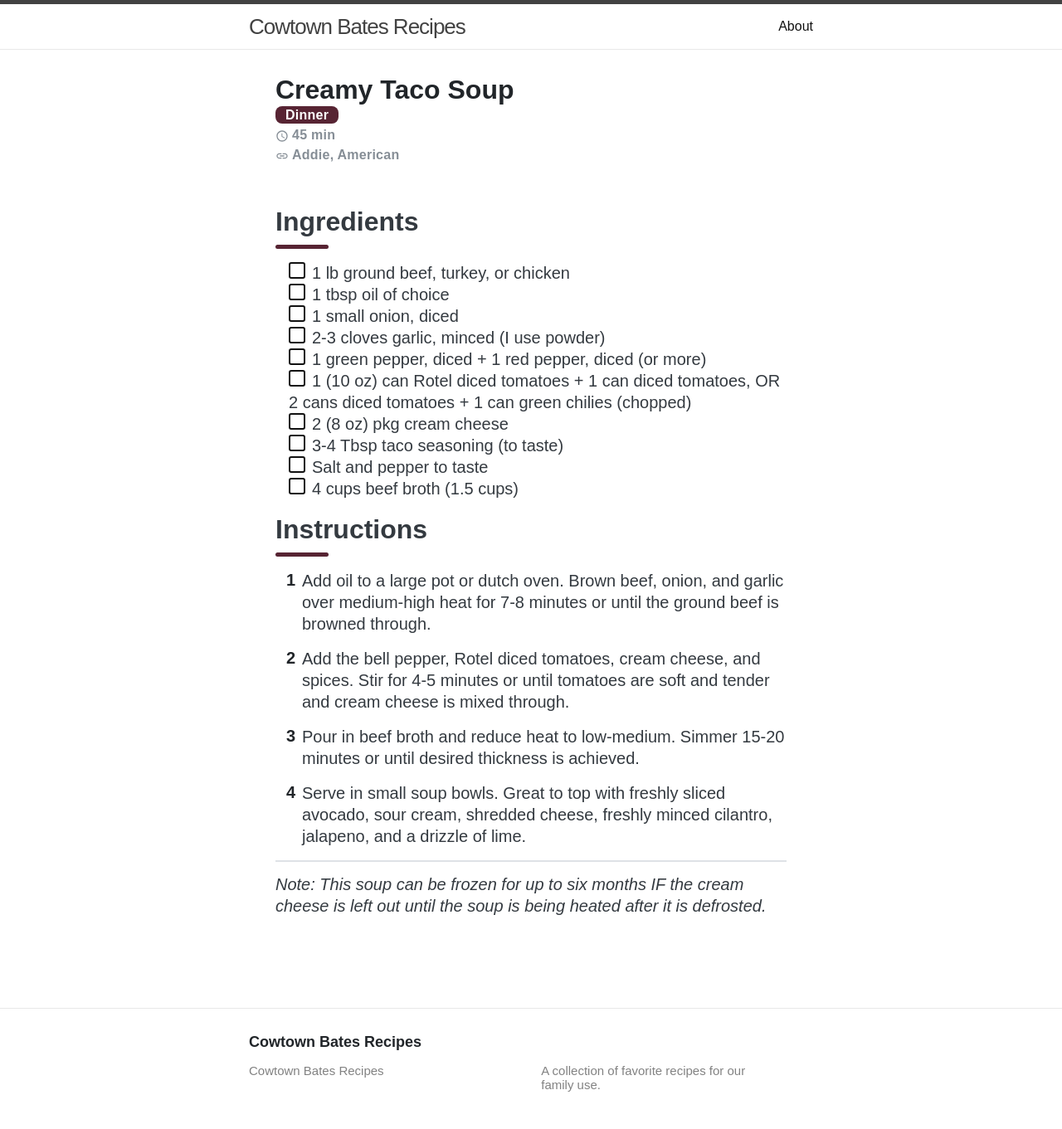
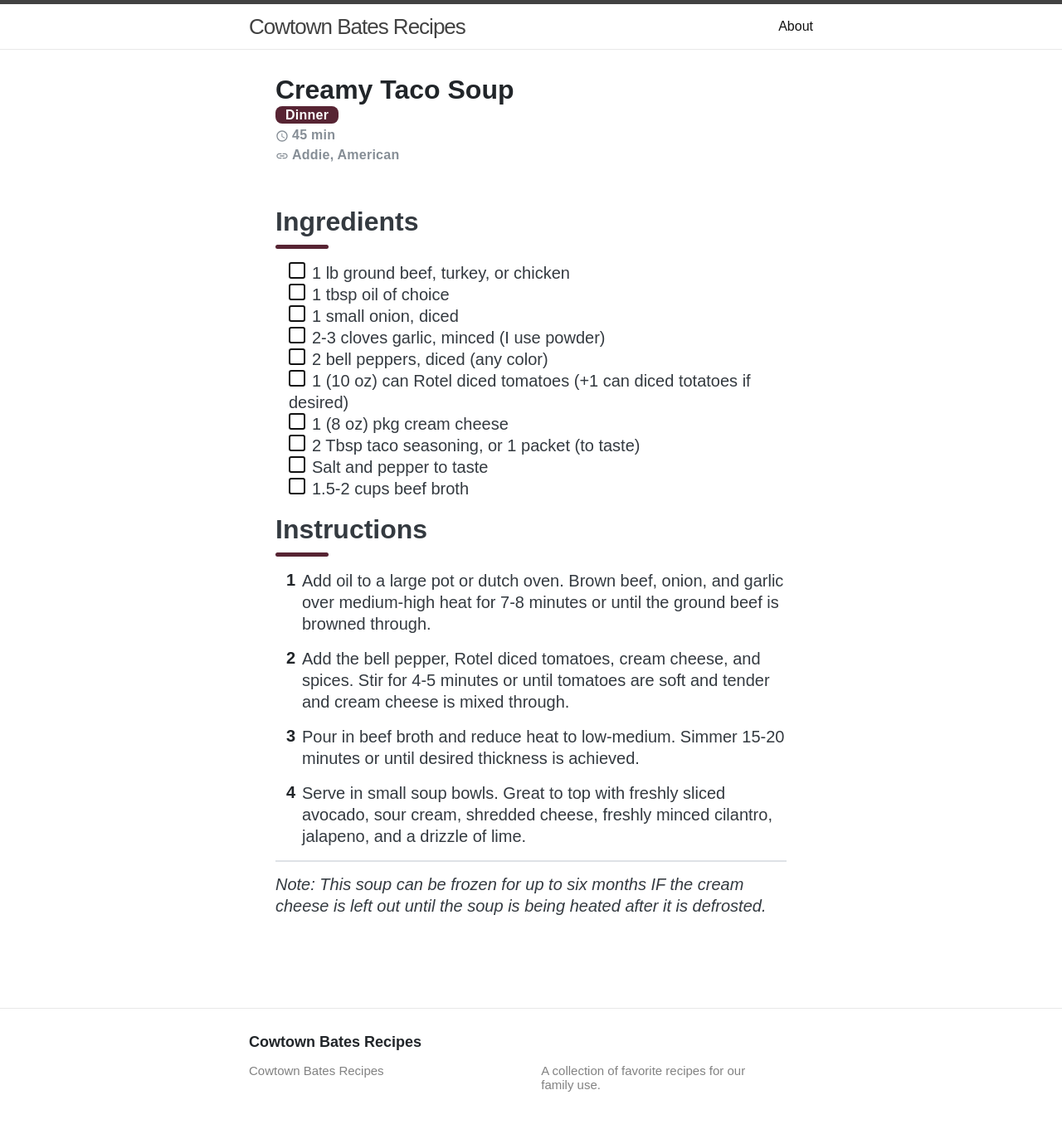
Before and after one commit to sfb1996/cookbook, a Jekyll site: the page built from _recipes/dinners/creamy-taco-soup.md, in a window 1280 px wide. Shown: the whole page at 83% size. Built offline with Jekyll 4.4.1, drawn with Linux system fonts in a browser that asks for light colours.

Commit message:
Update creamy-taco-soup.md

```diff
--- a/_recipes/dinners/creamy-taco-soup.md
+++ b/_recipes/dinners/creamy-taco-soup.md
@@ -13,12 +13,12 @@ tags: ['American', 'Addie']
 - [ ] 1 tbsp oil of choice
 - [ ] 1 small onion, diced
 - [ ] 2-3 cloves garlic, minced (I use powder)
-- [ ] 1 green pepper, diced + 1 red pepper, diced (or more)
-- [ ] 1 (10 oz) can Rotel diced tomatoes + 1 can diced tomatoes, OR 2 cans diced tomatoes + 1 can green chilies (chopped)
-- [ ] 2 (8 oz) pkg cream cheese
-- [ ] 3-4 Tbsp taco seasoning (to taste)
+- [ ] 2 bell peppers, diced (any color)
+- [ ] 1 (10 oz) can Rotel diced tomatoes (+1 can diced totatoes if desired)
+- [ ] 1 (8 oz) pkg cream cheese
+- [ ] 2 Tbsp taco seasoning, or 1 packet (to taste)
 - [ ] Salt and pepper to taste
-- [ ] 4 cups beef broth (1.5 cups)
+- [ ] 1.5-2 cups beef broth
 
 # Instructions
 1. Add oil to a large pot or dutch oven. Brown beef, onion, and garlic over medium-high heat for 7-8 minutes or until the ground beef is browned through.
```
